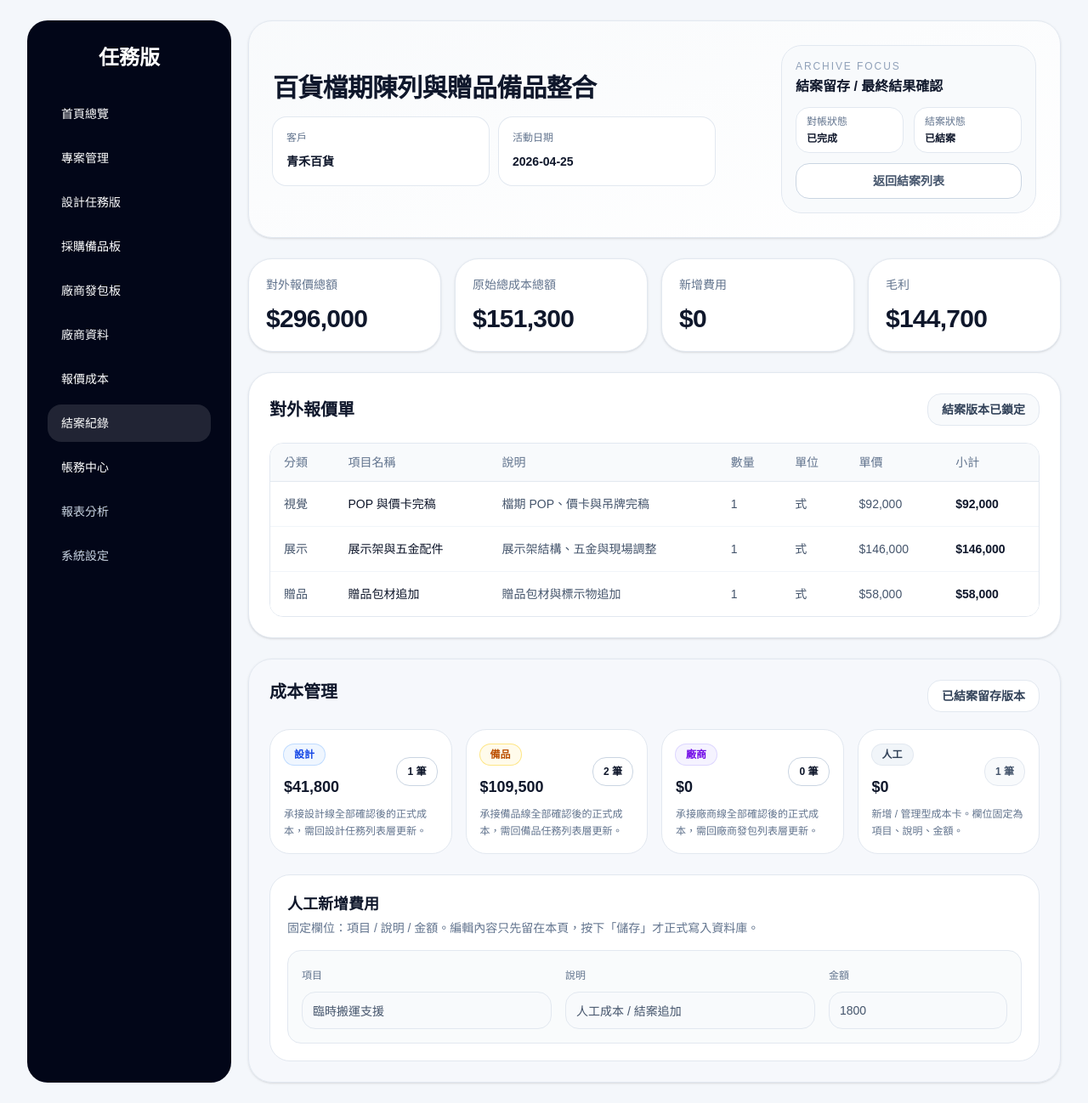
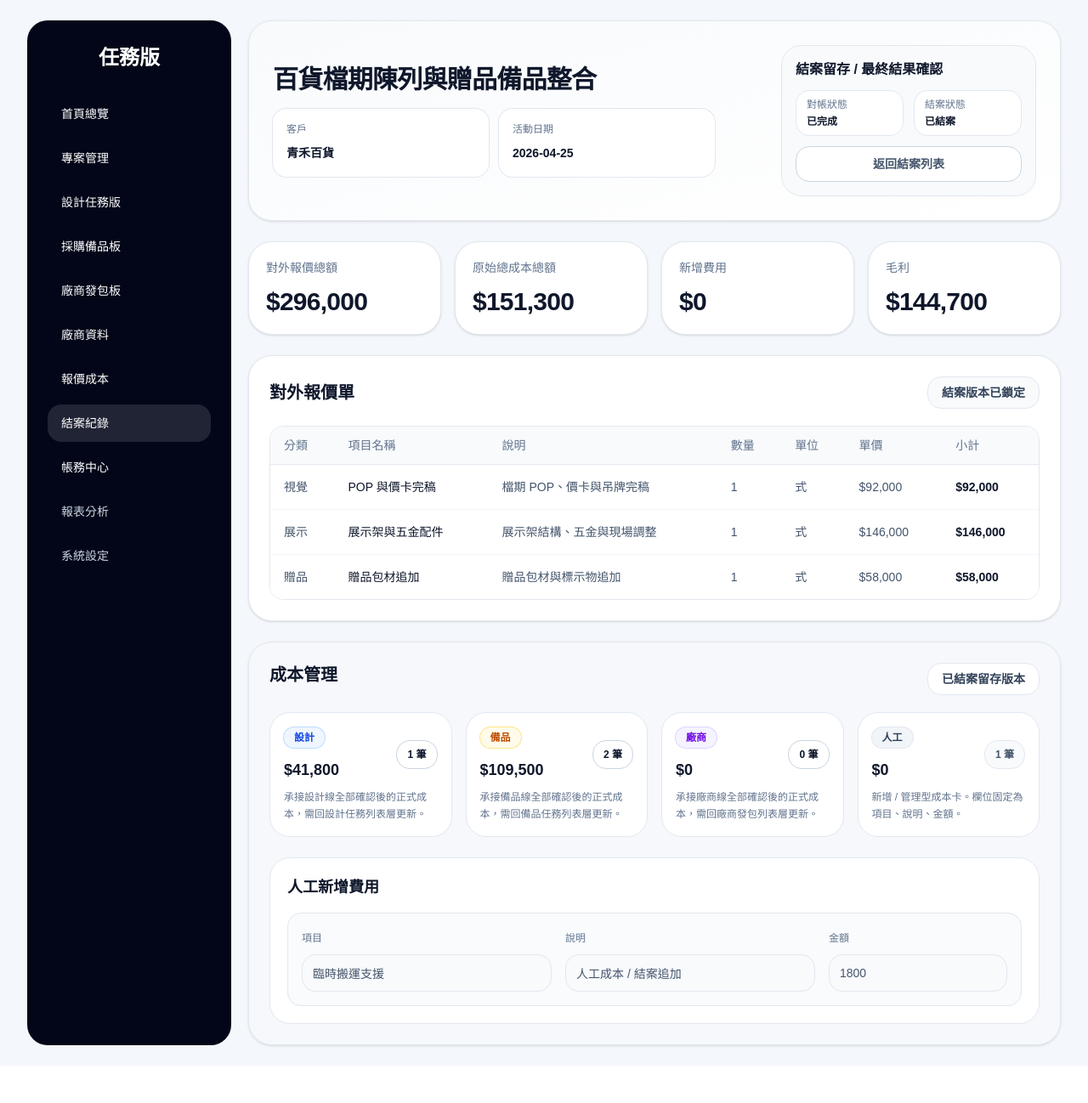
Before and after one commit to willy841/projectflow, a Next.js app in the folder project-mgmt/: page /closeout/qingshan-store-display-2026 in a window 1280 px wide. Shown: the whole page at 85% size. After the commit the page ends 1254 px from the top, so only its background shows below. Built offline with nearby package versions, Linux system fonts and the light colour scheme; no server answers.

Commit message:
refactor: remove extra closeout detail helper copy

```diff
--- a/project-mgmt/src/components/quote-cost-detail-client.tsx
+++ b/project-mgmt/src/components/quote-cost-detail-client.tsx
@@ -184,8 +184,7 @@ export function QuoteCostDetailClient({ project, mode = "active", initialProject
           </div>
           <div className={`grid gap-3 rounded-3xl border p-4 text-sm sm:min-w-[300px] ${isClosedView ? "border-slate-200 bg-slate-50 text-slate-600" : "border-white/10 bg-white/6 text-slate-200"}`}>
             <div>
-              <p className={`text-xs font-medium tracking-[0.16em] uppercase ${isClosedView ? "text-slate-400" : "text-slate-300"}`}>{isClosedView ? "Archive Focus" : "Management Focus"}</p>
-              <p className={`mt-1 text-base font-semibold ${isClosedView ? "text-slate-900" : "text-white"}`}>{isClosedView ? "結案留存 / 最終結果確認" : "進行中控盤 / 成本管理 / 對帳推進"}</p>
+              <p className={`text-base font-semibold ${isClosedView ? "text-slate-900" : "text-white"}`}>{isClosedView ? "結案留存 / 最終結果確認" : "進行中控盤 / 成本管理 / 對帳推進"}</p>
             </div>
             <div className="grid grid-cols-2 gap-3 text-xs">
               <QuickPanel value={state.reconciliationStatus} label="對帳狀態" archived={isClosedView} />
@@ -331,7 +330,6 @@ export function QuoteCostDetailClient({ project, mode = "active", initialProject
           <div className="mb-4 flex flex-col gap-2 md:flex-row md:items-center md:justify-between">
             <div>
               <h4 className="text-lg font-semibold text-slate-900">人工新增費用</h4>
-              <p className="mt-1 text-sm text-slate-500">固定欄位：項目 / 說明 / 金額。編輯內容只先留在本頁，按下「儲存」才正式寫入資料庫。</p>
               {!isClosedView && (
                 <p className={`mt-2 text-xs ${manualSyncError ? "text-rose-600" : manualSyncSuccess ? "text-emerald-600" : hasUnsavedManualChanges ? "text-amber-600" : "text-slate-400"}`}>
                   {manualSyncError
```
